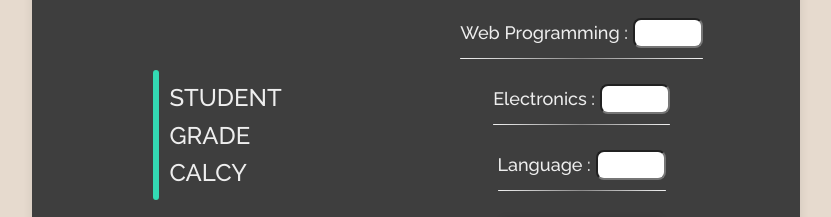
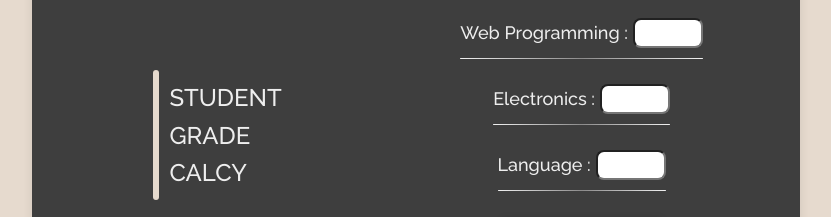
Before and after one commit to AditiiTripathii/Calcy, a plain HTML site: page index.html in a window 1280 px wide. Shown: the part 225-442 px from the top of the page, without its empty margins (224-1055 px from the left). Drawn offline with Linux system fonts and the light colour scheme.

Commit message:
Update style.css

```diff
--- a/style.css
+++ b/style.css
@@ -50,7 +50,7 @@ a{
 	align-items: center;
 }
 .project .container .card .hLine{
-    border-left: 6px solid #33D9B3;
+    border-left: 6px solid #e6dace;
     height: 130px;
     border-radius: 5px;
     margin-right: 10px;
```
